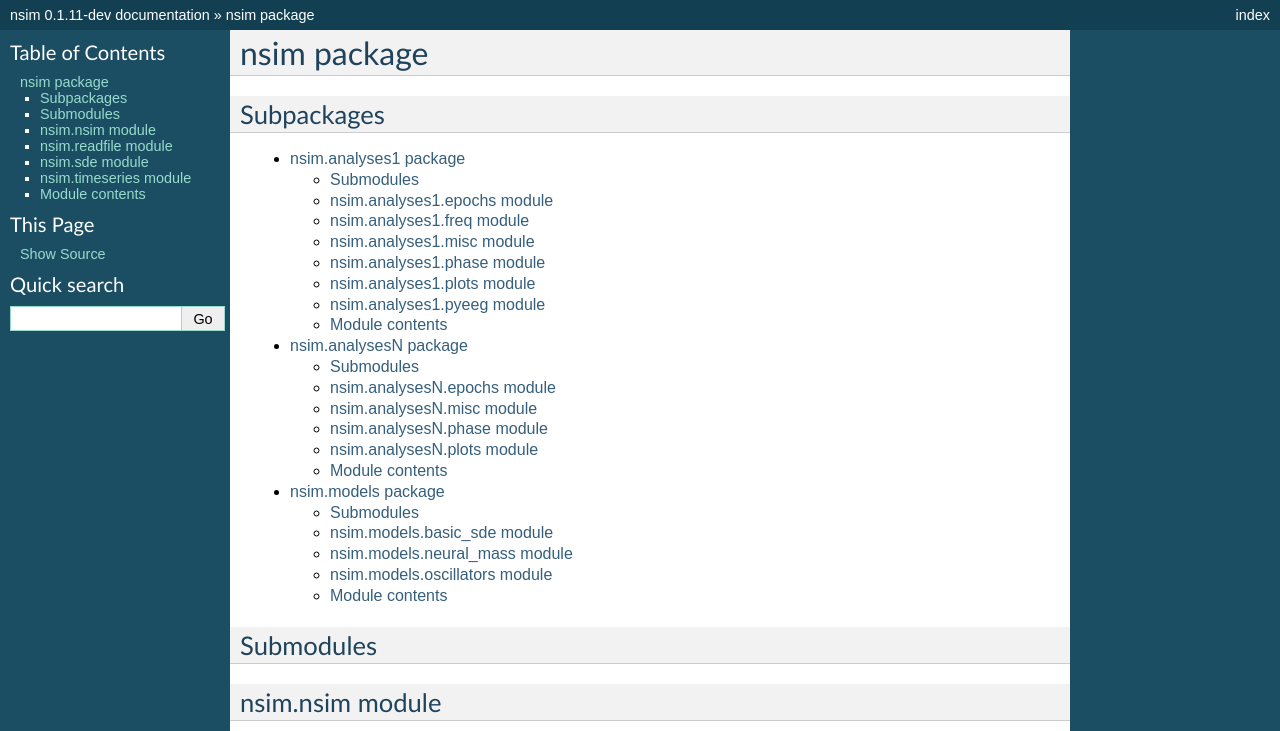
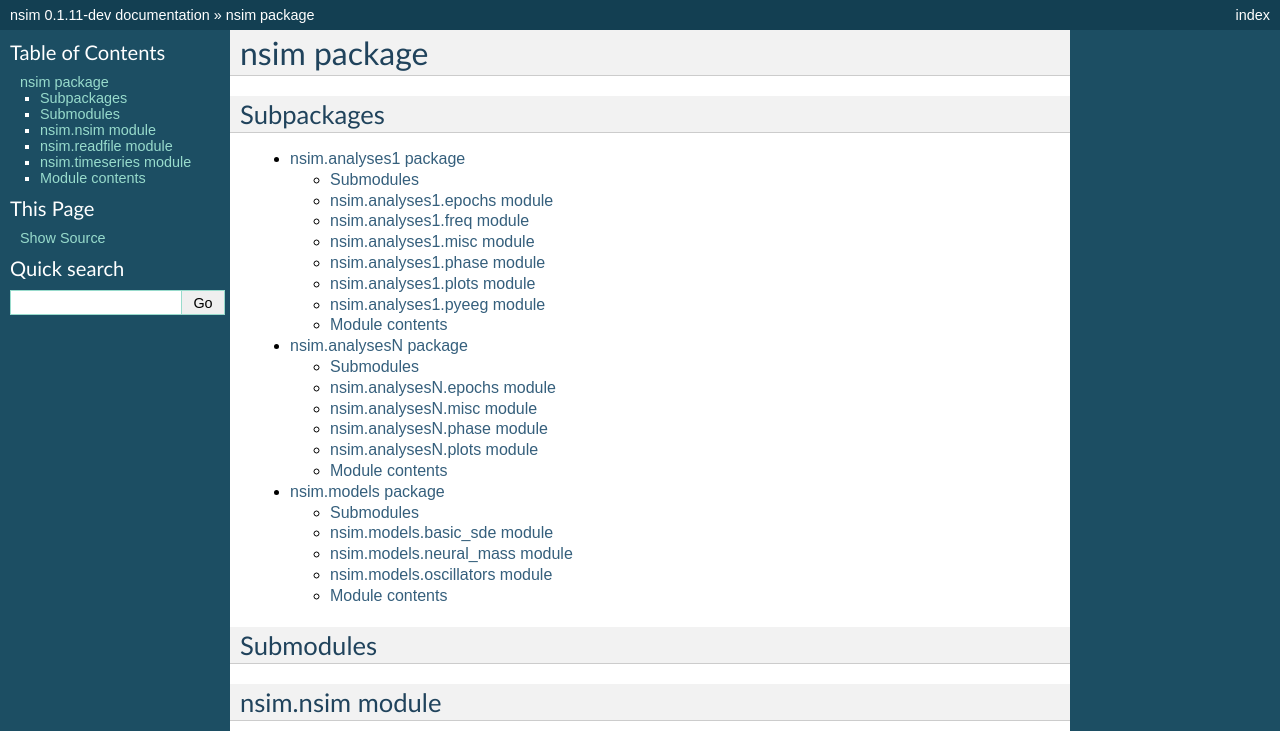
Before and after one commit to mattja/nsim, a Sphinx documentation site: the page built from docs/nsim.rst, in a window 1280 px wide and 1400 px high. Shown: the top 731 px of the window. Built offline with Sphinx 7.4.7, drawn with Linux system fonts in a browser that asks for light colours; grey boxes are pictures that could not be loaded.

Commit message:
remove sde.py from sphinx docs

```diff
--- a/docs/nsim.rst
+++ b/docs/nsim.rst
@@ -29,14 +29,6 @@ nsim.readfile module
     :undoc-members:
     :show-inheritance:
 
-nsim.sde module
----------------
-
-.. automodule:: nsim.sde
-    :members:
-    :undoc-members:
-    :show-inheritance:
-
 nsim.timeseries module
 ----------------------
 
```
